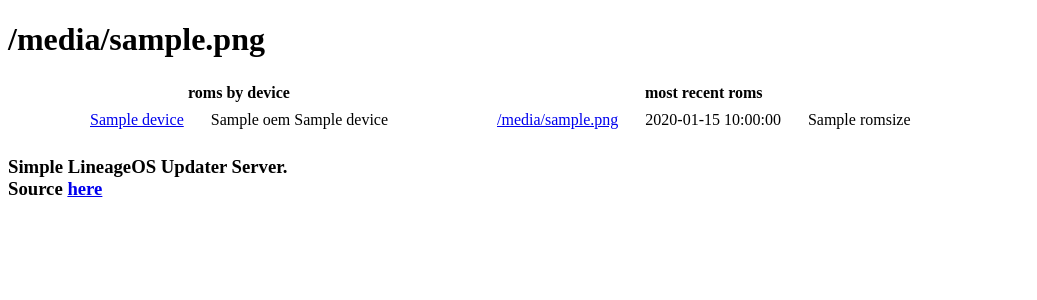
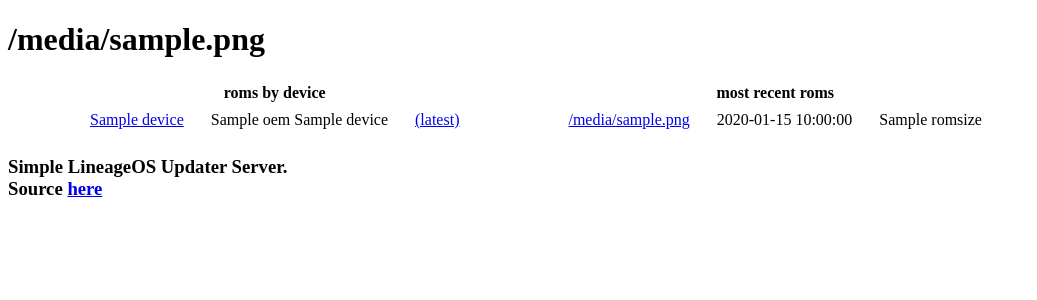
Before and after one commit to invisiblek/simple_lineage_updater, a Flask app: template templates/index.html in a window 1280 px wide. Shown: the top 300 px of the page, without its empty margins (0-1037 px from the left). Run offline with Flask 2, Linux system fonts and the light colour scheme; the template is opened without the code that fills it: most values are stand-ins (such as "Sample title", 1, 10 or a date in 2020).

Commit message:
add latest rom to main page

```diff
--- a/app.py
+++ b/app.py
@@ -62,7 +62,11 @@ def root():
 
   c.execute("SELECT DISTINCT r.device, d.oem, d.name from rom r inner join device d on r.device = d.model order by r.device;")
   for row in c.fetchall():
-    devices[row[0]] = { "device": row[0], "oem": row[1], "name": row[2] }
+    c.execute("SELECT r.url from rom r where device ='" + row[0] + "' order by r.datetime desc limit 1;")
+    for l in c.fetchall():
+      latest = l[0]
+      break
+    devices[row[0]] = { "device": row[0], "oem": row[1], "name": row[2], "latest": latest }
 
   c.execute("SELECT r.filename, r.datetime, r.romsize, r.url from rom r order by r.datetime desc limit 10;")
   for row in c.fetchall():
--- a/templates/index.html
+++ b/templates/index.html
@@ -14,6 +14,7 @@
         <tr>
           <td><a href="/{{ devices[d]['device'] }}">{{ devices[d]['device'] }}</a></td>
           <td>{{ devices[d]['oem'] }} {{ devices[d]['name'] }}</td>
+          <td><a href="{{ devices[d]['latest'] }}">(latest)</td>
         </tr>
         {% endfor %}
       </table>
```
